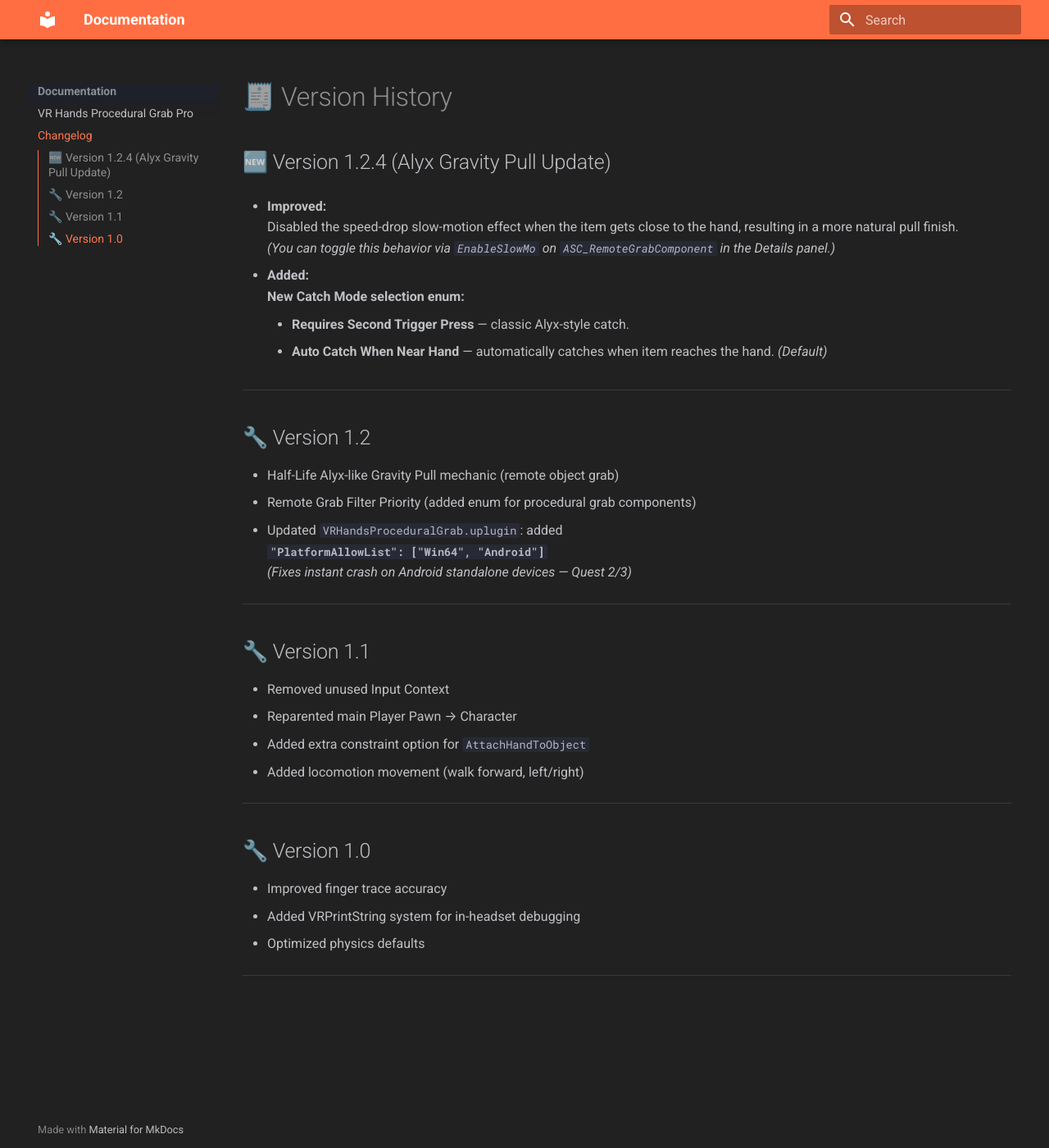
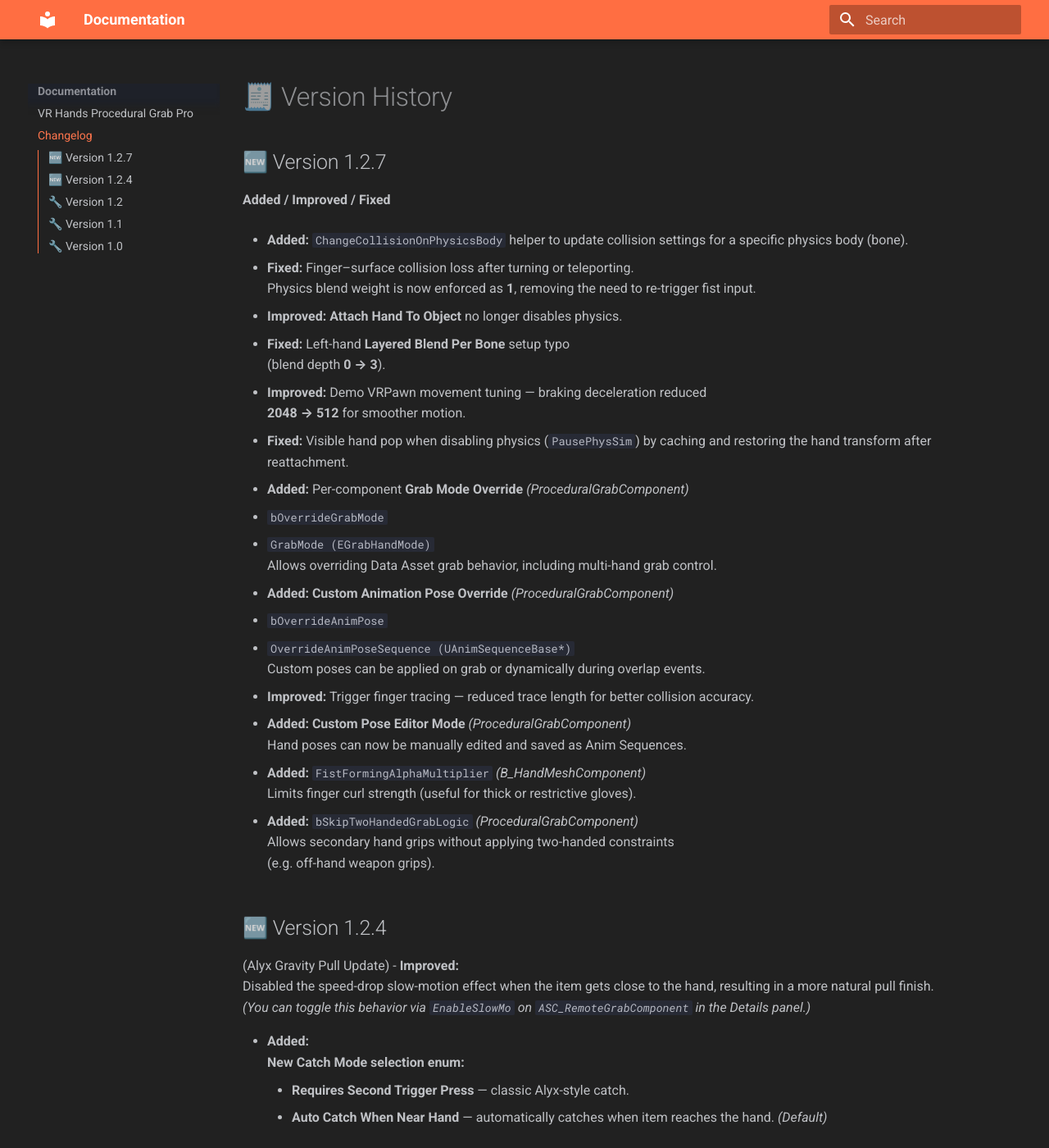
Before and after one commit to geektechdocs/vr-hands-procedural-grab-pro, an MkDocs documentation site: the page built from docs/changelog.md, in a window 1280 px wide and 1400 px high. Shown: the whole window at 82% size. Built offline with MkDocs 1.6.1 and Material for MkDocs 9.7.7, drawn with Linux system fonts in a browser that asks for light colours.

Commit message:
1.2.7 Update released (Added Changelog)

```diff
--- a/docs/changelog.md
+++ b/docs/changelog.md
@@ -1,7 +1,49 @@
 # 🧾 Version History
 
-## 🆕 Version 1.2.4 (Alyx Gravity Pull Update)
+## 🆕 Version 1.2.7
 
+**Added / Improved / Fixed**
+
+- **Added:** `ChangeCollisionOnPhysicsBody` helper to update collision settings for a specific physics body (bone).
+
+- **Fixed:** Finger–surface collision loss after turning or teleporting.
+  Physics blend weight is now enforced as **1**, removing the need to re-trigger fist input.
+
+- **Improved:** **Attach Hand To Object** no longer disables physics.
+
+- **Fixed:** Left-hand **Layered Blend Per Bone** setup typo
+  (blend depth **0 → 3**).
+
+- **Improved:** Demo VRPawn movement tuning — braking deceleration reduced
+  **2048 → 512** for smoother motion.
+
+- **Fixed:** Visible hand pop when disabling physics (`PausePhysSim`) by caching and restoring the hand transform after reattachment.
+
+- **Added:** Per-component **Grab Mode Override** *(ProceduralGrabComponent)*
+  - `bOverrideGrabMode`
+  - `GrabMode (EGrabHandMode)`
+  Allows overriding Data Asset grab behavior, including multi-hand grab control.
+
+- **Added:** **Custom Animation Pose Override** *(ProceduralGrabComponent)*
+  - `bOverrideAnimPose`
+  - `OverrideAnimPoseSequence (UAnimSequenceBase*)`
+  Custom poses can be applied on grab or dynamically during overlap events.
+
+- **Improved:** Trigger finger tracing — reduced trace length for better collision accuracy.
+
+- **Added:** **Custom Pose Editor Mode** *(ProceduralGrabComponent)*
+  Hand poses can now be manually edited and saved as Anim Sequences.
+
+- **Added:** `FistFormingAlphaMultiplier` *(B_HandMeshComponent)*
+  Limits finger curl strength (useful for thick or restrictive gloves).
+
+- **Added:** `bSkipTwoHandedGrabLogic` *(ProceduralGrabComponent)*
+  Allows secondary hand grips without applying two-handed constraints
+  (e.g. off-hand weapon grips).
+
+
+## 🆕 Version 1.2.4
+(Alyx Gravity Pull Update)
 - **Improved:**
   Disabled the speed-drop slow-motion effect when the item gets close to the hand, resulting in a more natural pull finish.
   *(You can toggle this behavior via `EnableSlowMo` on `ASC_RemoteGrabComponent` in the Details panel.)*
```
